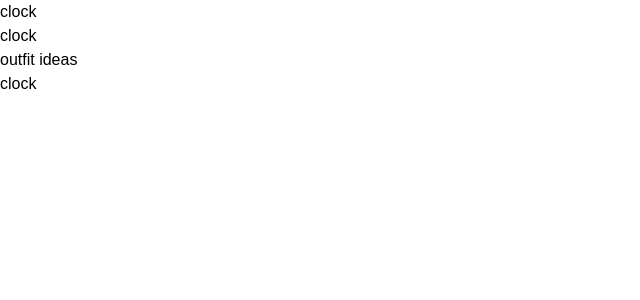
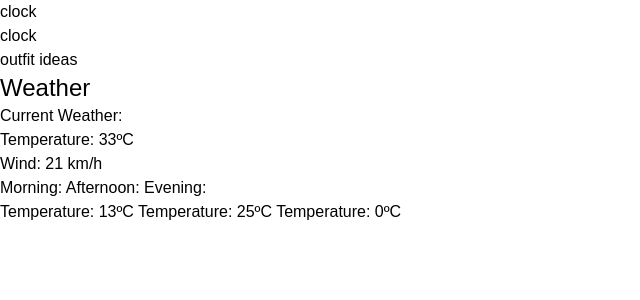
Before and after one commit to JessCode50/Smart-Mirror, a Next.js app in the folder next-ui-dashboard-app/: page / in a window 1280 px wide. Shown: the top 300 px of the page, without its empty margins (0-640 px from the left). Built offline with nearby package versions, Linux system fonts and the light colour scheme.

Commit message:
Added weather display outline

```diff
--- a/next-ui-dashboard-app/app/modules/Weather.tsx
+++ b/next-ui-dashboard-app/app/modules/Weather.tsx
@@ -1,5 +1,15 @@
 const Weather = () => {
-  return <div>clock</div>
+  return (
+    <div>
+      <h1 className="text-2xl">Weather</h1>
+      <p>Current Weather:</p>
+      <p>Temperature: 33ºC</p>
+      <p>Wind: 21 km/h</p>
+      {/* <div className="px-8 ...">Morning: Afternoon:</div> */}
+      <p>Morning: Afternoon: Evening:</p>
+      <p>Temperature: 13ºC Temperature: 25ºC Temperature: 0ºC</p>
+    </div>
+  )
 }
 
 export default Weather
```
